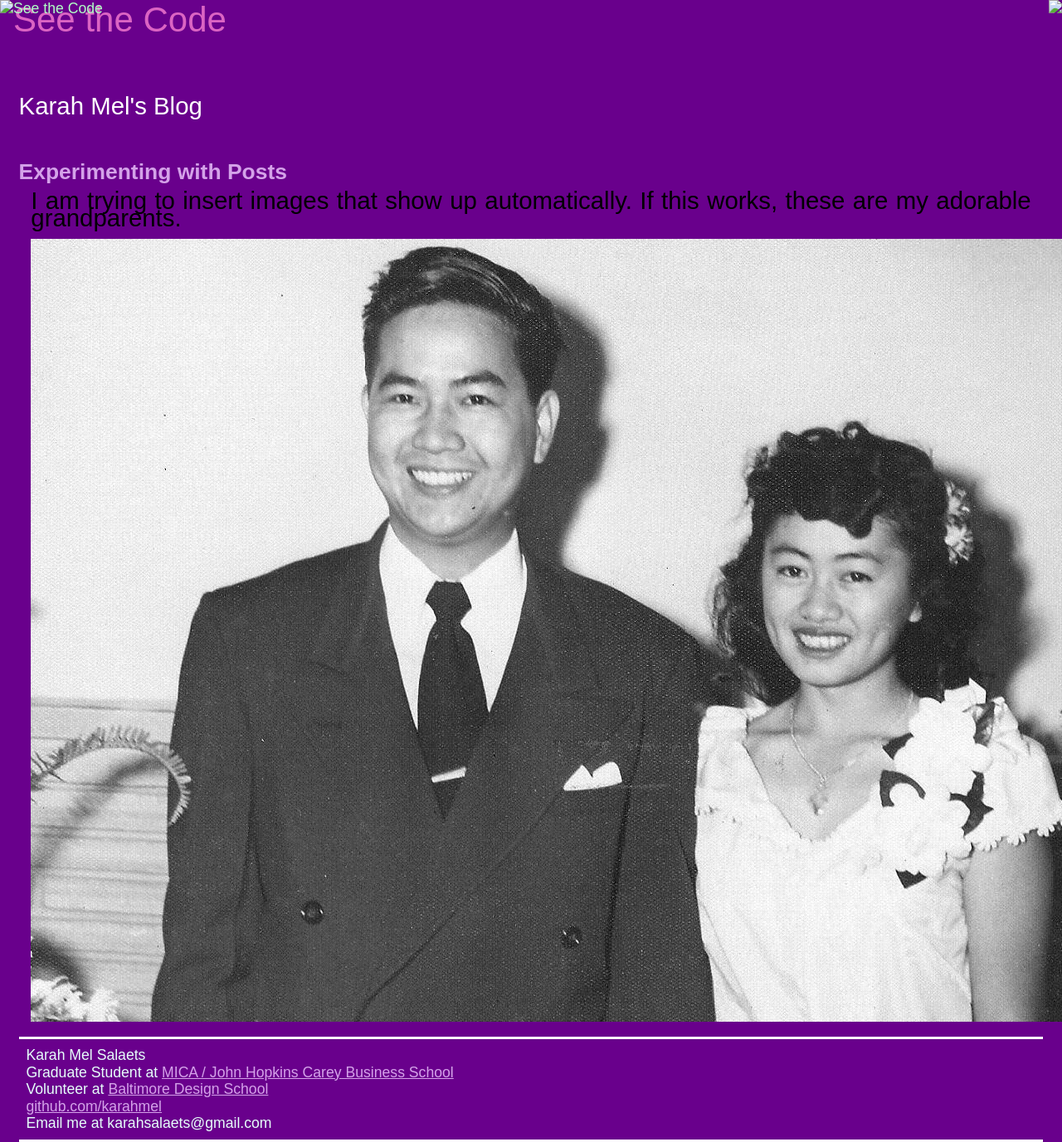
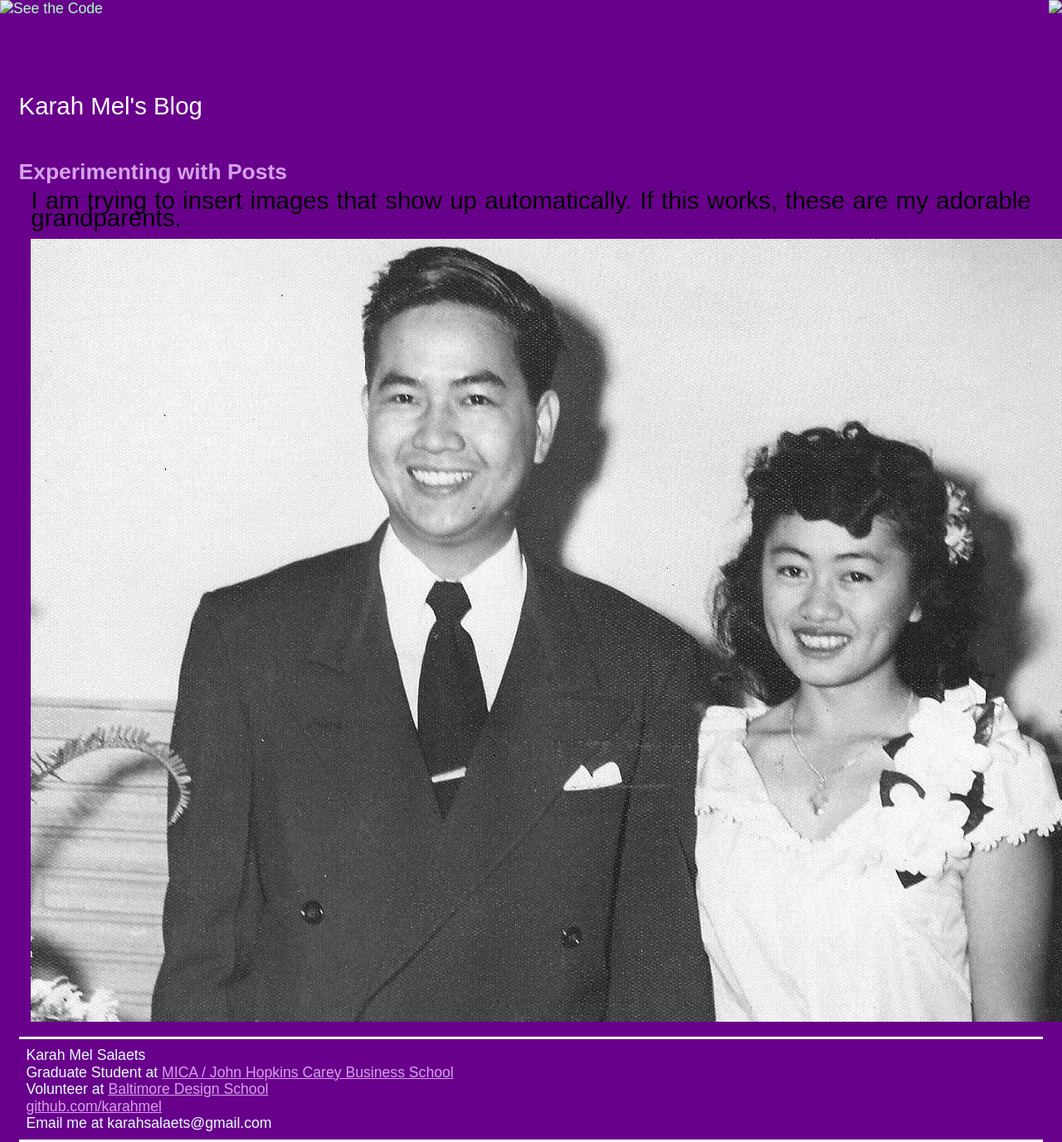
Before and after one commit to Karahmel/Blog, a Jekyll site: the page built from _posts/2014-11-1-Post-1.md, in a window 1280 px wide. Shown: the whole page at 83% size. Built offline with Jekyll 4.4.1, drawn with Linux system fonts in a browser that asks for light colours; Markdown is read by kramdown in place of the engine named in the settings.

Commit message:
Update default.html

```diff
--- a/_layouts/default.html
+++ b/_layouts/default.html
@@ -19,8 +19,8 @@
    <script type="text/javascript">try{Typekit.load();}catch(e){}</script>
 </head>
 <body>
-<img style="position: absolute; top: 0; right: 0; border: 0;" src="images/stripe.png">
-<a href="http://github.com/karahmel/Blog"><img style="position: absolute; top: 0; left: 0; border: 0;" src="images/stripe.png" alt="See the Code" /></a>
+<img style="position: absolute; top: 0; right: 0; border: 0;" src="github.com/karahmel/Blog/_images/stripe.png">
+
 <!-- ClickTale Top part -->
 <script type="text/javascript">
 var WRInitTime=(new Date()).getTime();
```
